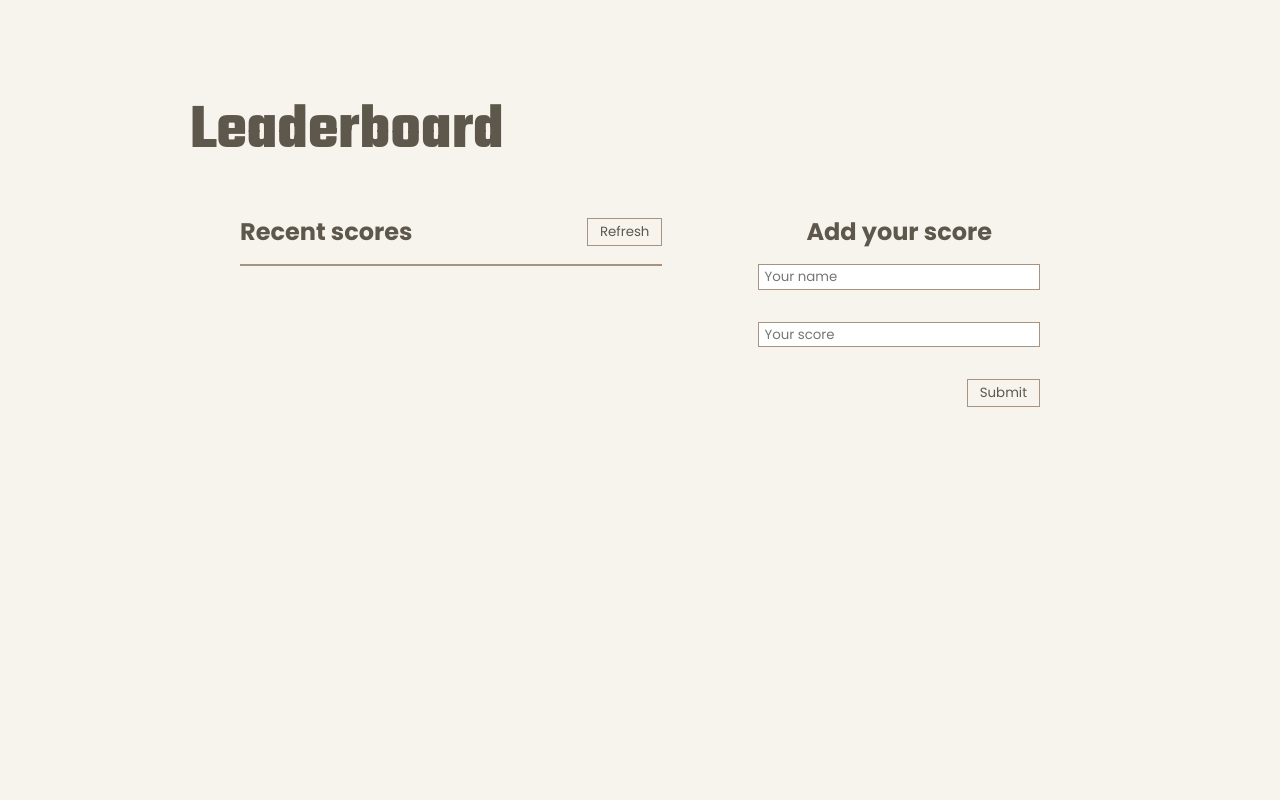
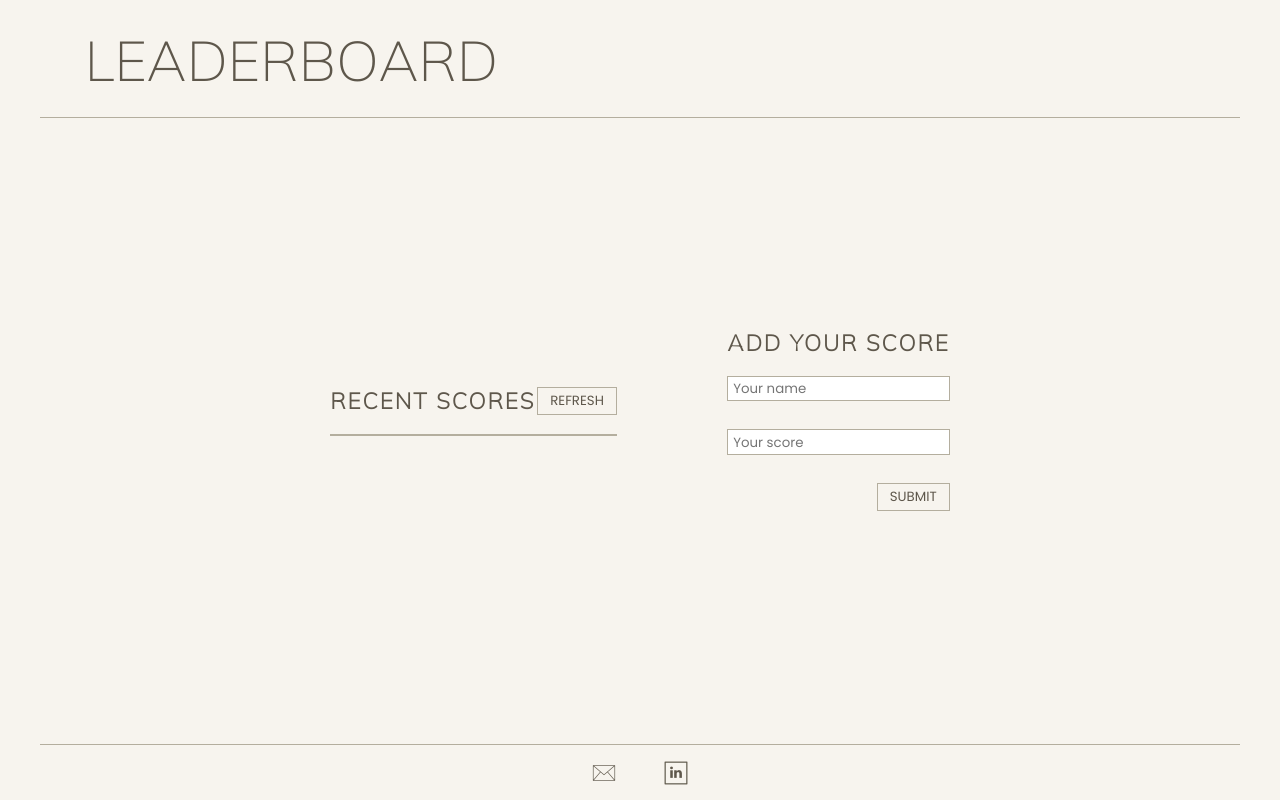
Before and after one commit to Zilola-Nazarova/leaderboard, a website built with webpack: page src/index.html in a window 1280 px wide. Built offline with nearby package versions, Linux system fonts and the light colour scheme; no server answers.

Commit message:
Style fonts and position elements fot both mobile and desktop versions

```diff
--- a/src/index.html
+++ b/src/index.html
@@ -5,30 +5,30 @@
   <meta http-equiv="X-UA-Compatible" content="IE=edge">
   <meta name="viewport" content="width=device-width, initial-scale=1.0">
   <link rel="preconnect" href="https://fonts.googleapis.com">
-<link rel="preconnect" href="https://fonts.gstatic.com" crossorigin>
-<link href="https://fonts.googleapis.com/css2?family=Poppins:wght@300;400;500;700&display=swap"
- rel="stylesheet">
- <link rel="preconnect" href="https://fonts.googleapis.com">
-<link rel="preconnect" href="https://fonts.gstatic.com" crossorigin>
-<link href="https://fonts.googleapis.com/css2?family=Teko:wght@400;500;600;700&display=swap"
- rel="stylesheet">
+  <link rel="preconnect" href="https://fonts.gstatic.com" crossorigin>
+  <link href="https://fonts.googleapis.com/css2?family=Poppins:wght@300;400;500;700&display=swap"
+  rel="stylesheet">
+  <link rel="preconnect" href="https://fonts.gstatic.com" crossorigin>
+  <link href="https://fonts.googleapis.com/css2?family=Mulish:wght@200&display=swap" rel="stylesheet">
   <title>Leaderboard</title>
 </head>
 <body>
   <header>
-    <h1 class="teko">Leaderboard</h1>
+    <h1 class="mulish">Leaderboard</h1>
   </header>
+
+  <!-- <hr> -->
 
   <main>
     <section id="board-section">
-      <h2>Recent scores</h2>
+      <h2 class="mulish">Recent scores</h2>
       <button type="button" id="refresh-btn">Refresh</button>
       <ul id="score-list">
         <!-- <li> elements will be created dinamically by JavaScript -->
       </ul>
     </section>
     <section id="form-section">
-      <h2>Add your score</h2>
+      <h2 class="mulish">Add your score</h2>
       <form>
         <input type="text" id="user-name" name="user-name" placeholder="Your name">
         <span id="name-error"></span>
@@ -39,5 +39,11 @@
     </section>
   </main>
 
+  <!-- <hr> -->
+
+  <footer>
+    <a href="mailto:zilolanazarova1994@gmail.com"><img src=<%=require("./assets/gmail.png")%> /></a>
+    <a href="www.linkedin.com/in/nazarovazi"><img src=<%=require("./assets/social.png")%> </a>
+  </footer>
 </body>
 </html>
--- a/src/style.css
+++ b/src/style.css
@@ -5,47 +5,48 @@
   color: #5e574b;
 }
 
-.teko {
-  font-family: 'Teko', sans-serif;
+.mulish {
+  font-family: 'Mulish', sans-serif;
+  text-transform: uppercase;
 }
 
 body {
-  font-family: 'Poppins', sans-serif;
-  max-width: 1000px;
-  margin: auto;
   background-color: #f7f4ee;
 }
 
 main {
-  display: grid;
-  grid-template-columns: 6fr 4fr;
-  align-items: flex-start;
-  gap: 12%;
-  padding: 0 10%;
+  display: flex;
+  flex-direction: column;
+  align-items: center;
+  padding: 2rem 0.8rem 0.8rem;
 }
 
 header {
-  padding: 10% 10% 5%;
-  padding-left: 5%;
+  padding: 2rem 0.8rem 1.8rem;
+  border-bottom: 1px solid #b4ae9e;
 }
 
 h1 {
-  font-size: 4rem;
+  font-size: 2.5rem;
   line-height: 1em;
+  text-align: center;
+  font-weight: 200;
 }
 
 h2 {
-  font-size: 1.5rem;
+  font-size: 1rem;
+  letter-spacing: 2px;
 }
 
 input,
 button,
 ul {
-  border: 1px solid rgb(168, 146, 128);
+  border: 1px solid #b4ae9e;
 }
 
 button {
   background-color: transparent;
+  text-transform: uppercase;
   padding: 3px 12px;
   font-family: 'Poppins', sans-serif;
 }
@@ -55,22 +56,23 @@ button {
   justify-content: space-between;
   align-items: center;
   flex-wrap: wrap;
+  margin-bottom: 2.5rem;
 }
 
 ul,
 form {
-  margin-top: 15px;
+  margin-top: 1.2rem;
 }
 
 ul {
   width: 100%;
   list-style: none;
-  /* padding: 5px 0 0; */
 }
 
 li {
   font-size: 0.8rem;
   padding: 5px 11px;
+  font-family: 'Poppins', sans-serif;
 }
 
 li:nth-of-type(even) {
@@ -81,12 +83,12 @@ li .player-score {
   float: right;
 }
 
+#form-section {
+  margin-bottom: 1.5rem;
+}
+
 input::placeholder {
   font-family: 'Poppins', sans-serif;
-}
-
-#form-section h2 {
-  text-align: center;
 }
 
 form {
@@ -100,6 +102,10 @@ input {
   margin-bottom: 4px;
 }
 
+input:focus {
+  outline: 2px solid #b4ae9e;
+}
+
 #submit-btn {
   align-self: flex-end;
 }
@@ -109,9 +115,64 @@ form span {
   height: 1rem;
   font-size: 0.7rem;
   opacity: 0;
-  margin-bottom: 12px;
+  margin-bottom: 8px;
 }
 
 form span.show {
   opacity: 1;
 }
+
+footer {
+  padding: 0.8rem 0;
+  border-top: 1px solid #b4ae9e;
+  display: flex;
+  justify-content: center;
+  align-items: center;
+  gap: 3rem;
+}
+
+footer a {
+  display: block;
+  height: 24px;
+}
+
+footer img {
+  color: #5e574b;
+}
+
+@media only screen and (min-width: 768px) {
+
+  body {
+    max-width: 1200px;
+    margin: auto;
+    min-height: 100vh;
+  }
+
+  main {
+    flex-direction: row;
+    justify-content: center;
+    gap: 10%;
+    padding: 3rem;
+    height: calc(100vh - 3.5rem - 7.3rem);
+  }
+
+  h1 {
+    font-size: 3.5rem;
+    text-align: left;
+    padding-left: 2rem;
+  }
+
+  h2 {
+    font-size: 1.4rem;
+  }
+
+  footer {
+    border-top: 1px solid #b4ae9e;
+    width: 100%;
+    position: absolute;
+    bottom: 0;
+    height: 3.5rem;
+    max-width: 1200px;
+    margin: auto;
+  }
+}
```
Also changed, not shown: dist/index.html, dist/main.js, src/assets/gmail.png (added), src/assets/social.png (added), 1 other file.
